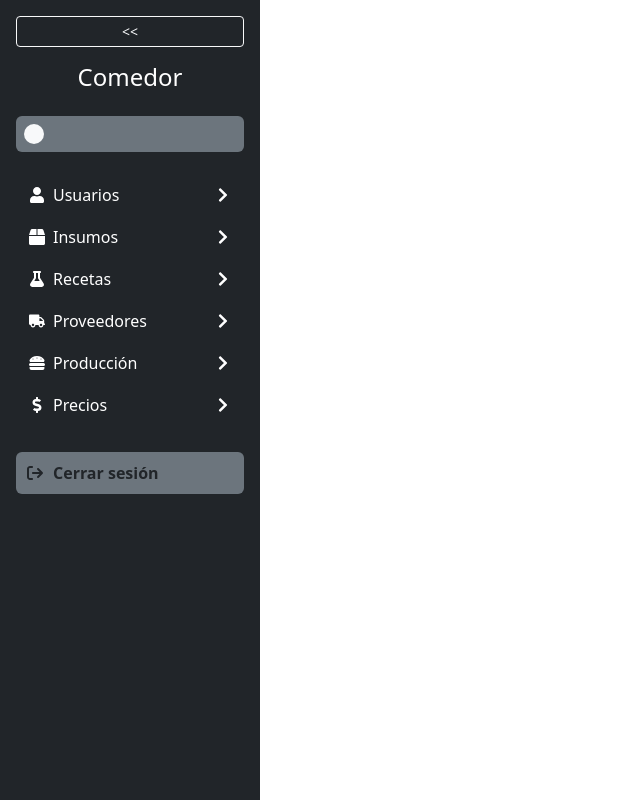
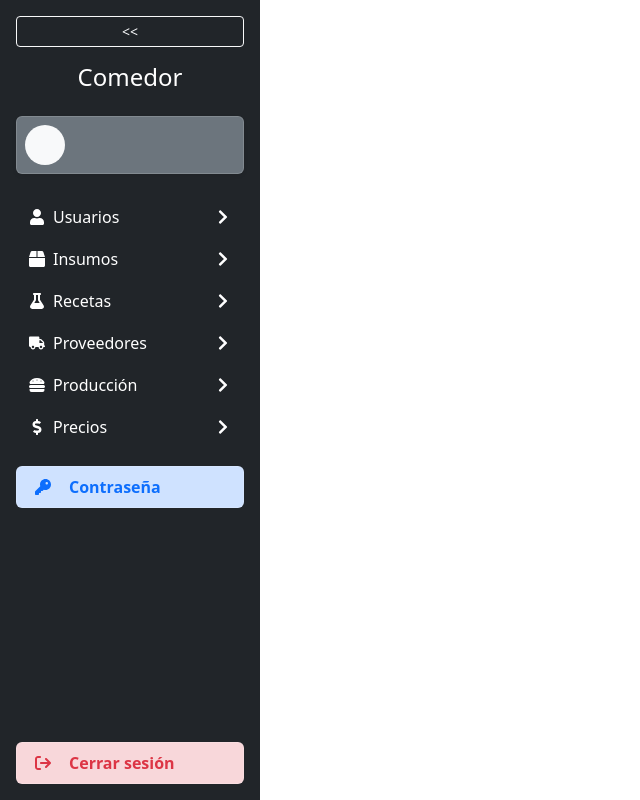
Before and after one commit to nachomoyano04/Comedor_front, a React (Vite) app in the folder comedor_front/: page / in a window 1280 px wide. Shown: the whole page, without its empty margins (0-640 px from the left). Built offline with nearby package versions, Linux system fonts and the light colour scheme; sample sign-in values are in the browser's storage.

Commit message:
Change pass, user update

```diff
--- a/comedor_front/src/App.jsx
+++ b/comedor_front/src/App.jsx
@@ -35,13 +35,13 @@ function App() {
       <Route path="/login" element={<Login />}></Route>
       <Route path="/" element={<LayoutGeneral />}>
         {/* Usuarios */}
-        <Route path="/usuario" element={<LayoutUsers />}>
+        <Route path="usuario" element={<LayoutUsers />}>
           <Route path="listado" element={<Users />} />
           <Route path="registrar" element={<RegisterUser />} />
           <Route path="editar/:dni" element={<UpdateUser />} />
         </Route>
         {/* Insumos */}
-        <Route path="/insumos" element={<LayoutInsumos />}>
+        <Route path="insumos" element={<LayoutInsumos />}>
           <Route path="listado" element={<Insumos />} />
           <Route path="nuevo" element={<RegisterInsumo />} />
           <Route path="editar/:id" element={<UpdateInsumo />} />
@@ -50,25 +50,25 @@ function App() {
           <Route path="calculadora_compras" element={<CompraCalculator />} />
         </Route>
         {/* Recetas */}
-        <Route path="/recetas" element={<LayoutRecetas />}>
+        <Route path="recetas" element={<LayoutRecetas />}>
           <Route path="listado" element={<Recetas />} />
           <Route path="nueva" element={<RegisterReceta />} />
           <Route path="editar/:id" element={<UpdateReceta />} />
         </Route>
         {/* Proveedores */}
-        <Route path="/proveedores" element={<LayoutProveedores />}>
+        <Route path="proveedores" element={<LayoutProveedores />}>
           <Route path="listado" element={<Proveedores />} />
           <Route path="registrar" element={<RegisterProve />} />
           <Route path="editar/:id" element={<UpdateProve />} />
         </Route>
         {/* Producciones */}
-        <Route path="/produccion" element={<LayoutProducciones />}>
+        <Route path="produccion" element={<LayoutProducciones />}>
           <Route path="listado" element={<Producciones />} />
           <Route path="registrar" element={<RegisterProduccion />} />
           <Route path="editar/:id" element={<UpdateProduccion />} />
         </Route>
         {/* Precios */}
-        <Route path="/precios" element={<LayoutPrecios />}>
+        <Route path="precios" element={<LayoutPrecios />}>
           <Route path="listado" element={<Precios />} />
           <Route path="listado/:id" element={<Precios />} />
         </Route>
--- a/comedor_front/src/components/FormReceta.jsx
+++ b/comedor_front/src/components/FormReceta.jsx
@@ -1,8 +1,8 @@
 import { useState } from "react";
 import Select from "react-select";
-import {FontAwesomeIcon} from "@fortawesome/react-fontawesome";
+import { FontAwesomeIcon } from "@fortawesome/react-fontawesome";
 import { faTrash } from "@fortawesome/free-solid-svg-icons";
-import {isEqualWith} from "lodash";
+import { isEqualWith } from "lodash";
 import { trimer } from "../services/globalFunctions";
 
 const FormReceta = ({ receta, ins, onSubmit }) => {
@@ -15,32 +15,33 @@ const FormReceta = ({ receta, ins, onSubmit }) => {
 
     const handleSubmit = e => {
         e.preventDefault();
-        onSubmit(formData);
+        const insumosBien = formData.insumo.every(i => i.cantidad > 0);
+        onSubmit(insumosBien ? formData : { error: "Las cantidades de los insumos deben ser mayores a 0" });
     }
 
     const handleChange = (e) => {
-        const {name, value} = e.target;
+        const { name, value } = e.target;
         let newFormData;
-        if(name == "insumo"){ // Para manejar los insumos con sus respectivas cantidades
+        if (name == "insumo") { // Para manejar los insumos con sus respectivas cantidades
             const insumo_id = e.target.getAttribute("data-id")
-            newFormData = {...formData, insumo: formData.insumo.map(i => i.value == insumo_id? {...i, cantidad: Number(value)} : i).sort((a,b) => a.value-b.value)};
+            newFormData = { ...formData, insumo: formData.insumo.map(i => i.value == insumo_id ? { ...i, cantidad: Number(value) } : i).sort((a, b) => a.value - b.value) };
             setFormData(newFormData)
-        }else{ // Para manejar el nombre y la descripcion...
-            newFormData = {...formData, [name]: name == "cuantos_comen"? Number(value) : value};
+        } else { // Para manejar el nombre y la descripcion...
+            newFormData = { ...formData, [name]: name == "cuantos_comen" ? Number(value) : value };
         }
         isEditing && setAreChanges(!isEqualWith(newFormData, receta, trimer));
         setFormData(newFormData);
     }
 
     const handleSelect = (insumoSeleccionado) => { //sacar el insumo de los insumos y agregarlo a listaInsumos...
-        const nuevo = {...insumoSeleccionado, cantidad: 0};
-        const newFormData = {...formData, insumo: [...formData.insumo, nuevo]};
+        const nuevo = { ...insumoSeleccionado, cantidad: 0 };
+        const newFormData = { ...formData, insumo: [...formData.insumo, nuevo] };
         setFormData(newFormData)
         setInsumos(prev => prev.filter(i => i.value != insumoSeleccionado.value));
     }
 
-    const handleClickBtnListaInsumos = e => { //agregamos el insumo y lo sacamos de la lista de insumos
-        const newFormData = {...formData, insumo: formData.insumo.filter(i => i.value != e.value)};
+    const handleClickBtnListaInsumos = e => { //agregamos el insumo a los insumos y lo sacamos de la listaInsumos
+        const newFormData = { ...formData, insumo: formData.insumo.filter(i => i.value != e.value) };
         isEditing && setAreChanges(!isEqualWith(newFormData, receta, trimer));
         setFormData(newFormData);
         setInsumos(prev => [...prev, e]);
@@ -80,10 +81,10 @@ const FormReceta = ({ receta, ins, onSubmit }) => {
                             <span className="fw-medium">{l.label}</span>
                         </div>
                         <div className="d-flex align-items-center ms-3">
-                            <input type="number" name="insumo" data-id={l.value} value={l.cantidad || 0} onChange={handleChange} className="form-control form-control-sm text-end" style={{ width: "150px" }} placeholder={"cantidad ("+l.simbolo+")"} required/>
+                            <input type="number" name="insumo" data-id={l.value} value={l.cantidad || 0} onChange={handleChange} className="form-control form-control-sm text-end" style={{ width: "150px" }} placeholder={"cantidad (" + l.simbolo + ")"} required />
                             <small className="ms-2 text-muted">{l.simbolo}</small>
                         </div>
-                        <button type="button" className="btn btn-sm ms-3 p-1" onClick={() => handleClickBtnListaInsumos(l)}><FontAwesomeIcon  icon={faTrash} className="text-danger" style={{color: "#ff0000",}}/></button>
+                        <button type="button" className="btn btn-sm ms-3 p-1" onClick={() => handleClickBtnListaInsumos(l)}><FontAwesomeIcon icon={faTrash} className="text-danger" style={{ color: "#ff0000", }} /></button>
                     </li>
                 ))}
             </ul>
--- a/comedor_front/src/components/Sidebar.jsx
+++ b/comedor_front/src/components/Sidebar.jsx
@@ -3,7 +3,7 @@ import { NavLink, useNavigate } from "react-router-dom";
 import { FaUser, FaBox, FaTruck, FaChevronDown, FaChevronRight, FaDollarSign, FaFlask, FaHamburger, FaArrowAltCircleDown, FaArrowRight } from "react-icons/fa";
 import { AuthContext } from "../services/AuthProvider";
 import { FontAwesomeIcon } from "@fortawesome/react-fontawesome";
-import { faArrowRightFromBracket } from "@fortawesome/free-solid-svg-icons";
+import { faArrowRightFromBracket, faKey } from "@fortawesome/free-solid-svg-icons";
 import Swal from "sweetalert2";
 import axios from "axios";
 
@@ -58,15 +58,13 @@ const Sidebar = ({ onToggle }) => {
             {isOpen && <h4 className="text-center mb-4">Comedor</h4>}
 
             {user && (
-                <div className="d-flex align-items-center bg-secondary rounded p-2 mb-4" style={{ transition: "0.3s", overflow: "hidden" }}>
-                    <div className="bg-light text-dark rounded-circle d-flex justify-content-center align-items-center" style={{ width: "20px", height: "20px", minWidth: "20px", fontSize: "1rem", fontWeight: "bold", }}>
+                <div className={`d-flex align-items-center p-2 rounded mb-4 shadow-sm ${isOpen ? "bg-secondary" : "bg-transparent"}`} style={{ transition: "0.3s", border: isOpen ? "1px solid rgba(255,255,255,0.15)" : "none", }}>
+                    <div className="bg-light text-dark rounded-circle d-flex justify-content-center align-items-center" style={{ width: isOpen ? "40px" : "20px", height: isOpen ? "40px" : "20px", fontSize: isOpen ? "1.1rem" : "1rem", fontWeight: "bold", transition: "0.3s", }}>
                         {user.nombre?.charAt(0).toUpperCase()}
                     </div>
                     {isOpen && (
-                        <div className="ms-2" style={{ whiteSpace: "nowrap" }}>
-                            <div className="fw-semibold text-white text-truncate">
-                                {user.nombre}
-                            </div>
+                        <div className="ms-3" style={{ overflow: "hidden" }}>
+                            <div className="fw-semibold text-white text-truncate">{user.nombre}</div>
                             <div className="text-light text-truncate" style={{ fontSize: "0.85rem" }}>
                                 {user.nombre_rol}
                             </div>
@@ -221,19 +219,26 @@ const Sidebar = ({ onToggle }) => {
                     </ul>
                 )}
             </div>
-            {user && (
-                <button className="btn d-flex align-items-center bg-secondary rounded p-2 my-4 mb-4" style={{ transition: "0.3s", overflow: "hidden" }} onClick={handleBtnCerrarSesion}>
+            {user && (<>
+                <NavLink to={"/usuario/editar/pass"} className={`d-flex text-decoration-none align-items-center rounded mb-3 my-3 px-3 py-2  ${isOpen ? "bg-primary-subtle" : "bg-primary-subtle justify-content-center"}`} style={{ transition: "0.3s", cursor: "pointer", border: "1px solid rgba(255,255,255,0.15)", }}>
                     <div className="rounded-circle d-flex justify-content-center align-items-center" style={{ width: "20px", height: "20px", minWidth: "20px", fontSize: "1rem", fontWeight: "bold", }}>
-                        <FontAwesomeIcon icon={faArrowRightFromBracket} />
+                        <FontAwesomeIcon icon={faKey} className="text-primary" />
                     </div>
                     {isOpen && (
-                        <div className="ms-2">
-                            <div className="fw-semibold text-truncate">
-                                Cerrar sesión
-                            </div>
-                        </div>
+                        <span className="ms-3 fw-semibold text-truncate" style={{ color: "#0d6efd" }}>
+                            Contraseña
+                        </span>
+                    )}
+                </NavLink>
+                <button className={`d-flex align-items-center rounded mt-auto px-3 py-2 w-100 ${isOpen ? "bg-danger-subtle" : "bg-danger-subtle justify-content-center"}`} style={{ transition: "0.3s", border: "1px solid rgba(255,255,255,0.15)", cursor: "pointer", }} onClick={handleBtnCerrarSesion}>
+                    <FontAwesomeIcon icon={faArrowRightFromBracket} className="text-danger" />
+                    {isOpen && (
+                        <span className="ms-3 fw-semibold text-danger text-truncate">
+                            Cerrar sesión
+                        </span>
                     )}
                 </button>
+            </>
             )}
         </div>
     );
--- a/comedor_front/src/pages/RegisterReceta.jsx
+++ b/comedor_front/src/pages/RegisterReceta.jsx
@@ -5,12 +5,12 @@ import { useNavigate, useOutletContext } from "react-router-dom";
 
 const RegisterReceta = () => {
     const navigate = useNavigate();
-    const {insumos} = useOutletContext();
+    const { insumos } = useOutletContext();
 
     const handleSubmitReceta = async formData => {
-        if(formData.insumo.length == 0){ // si no seleccionó ningun insumo para la receta...
-            Swal.fire({icon:"error", title: "Debe seleccionar al menos un insumo"});
-        }else{
+        if (formData.error || formData.insumo.length == 0) { // si no seleccionó ningun insumo para la receta...
+            Swal.fire({ icon: "error", title: formData.error ?? "Debe seleccionar al menos un insumo" });
+        } else {
             const res = await Swal.fire({
                 icon: "warning",
                 title: "Seguro desea registrar la receta?",
@@ -18,13 +18,13 @@ const RegisterReceta = () => {
                 cancelButtonText: "Cancelar",
                 confirmButtonText: "Sí"
             });
-            if(res.isConfirmed){
+            if (res.isConfirmed) {
                 try {
                     const resultado = await newReceta(formData);
-                    await Swal.fire({ icon: "success", title: resultado});
+                    await Swal.fire({ icon: "success", title: resultado });
                     navigate("/recetas/listado")
                 } catch (err) {
-                    Swal.fire({icon:"error", title: err.response.data.error});
+                    Swal.fire({ icon: "error", title: err.response.data.error });
                 }
             }
         }
@@ -35,7 +35,7 @@ const RegisterReceta = () => {
             <h5 className="mb-0">Nueva receta</h5>
         </div>
         <div className="card-body">
-            <FormReceta ins={insumos} onSubmit={handleSubmitReceta}/>
+            <FormReceta ins={insumos} onSubmit={handleSubmitReceta} />
         </div>
     </>
 }
--- a/comedor_front/src/pages/UpdateReceta.jsx
+++ b/comedor_front/src/pages/UpdateReceta.jsx
@@ -44,9 +44,13 @@ const UpdateReceta = () => {
 
     const handleSubmitReceta = async formData => {
         try {
-            const resultado = await updateReceta(id, formData);
-            await Swal.fire({icon: "success", title: resultado, timer:2000});
-            navigate("/recetas/listado");
+            if(formData.error || formData.insumo.length == 0){
+                await Swal.fire({icon: "error", title: formData.error ?? "Debe haber por lo menos 1 insumo"});
+            }else{
+                const resultado = await updateReceta(id, formData);
+                await Swal.fire({icon: "success", title: resultado, timer:2000});
+                navigate("/recetas/listado");
+            }
         } catch (err) {
             await Swal.fire({icon: "error", title: err.response.data.error, timer: 2000});
         }
--- a/comedor_front/src/pages/UpdateUser.jsx
+++ b/comedor_front/src/pages/UpdateUser.jsx
@@ -1,6 +1,6 @@
 import { useEffect, useState } from "react";
 import { useNavigate, useOutletContext, useParams } from "react-router-dom";
-import { getRolesByUser, getUsuarioByDni, updateUsuario } from "../services/api_endpoints";
+import { getUsuarioByDni, updateUsuario } from "../services/api_endpoints";
 import FormUsuario from "../components/FormUsuario";
 import Swal from "sweetalert2";
 
```
